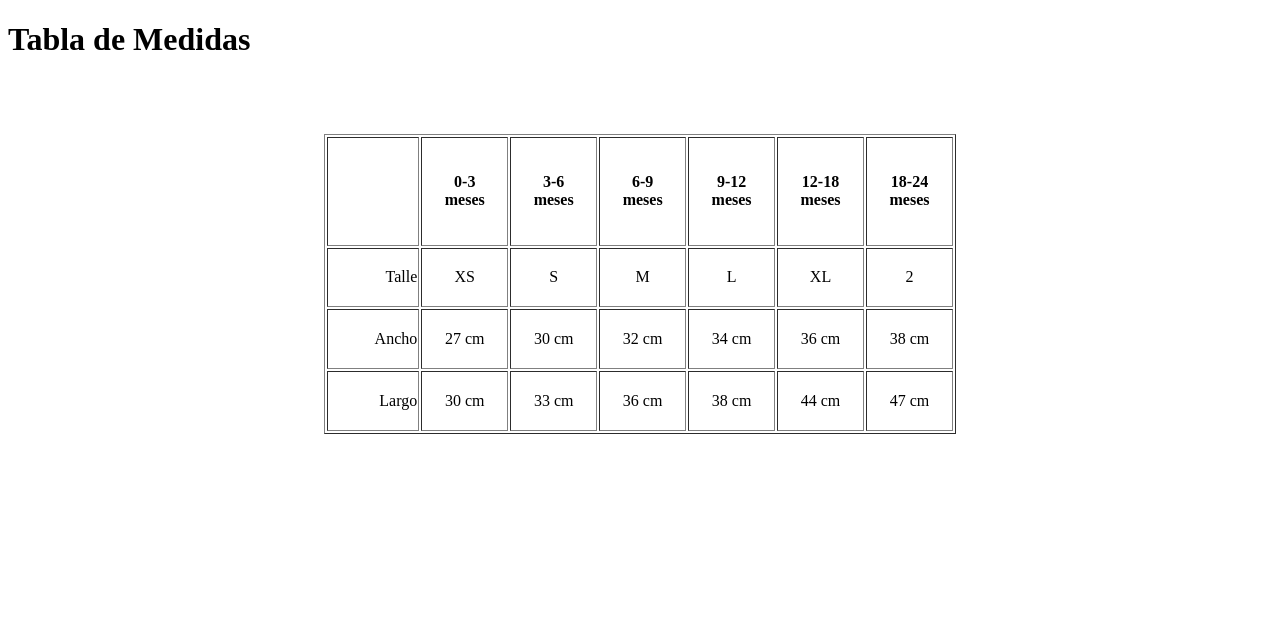
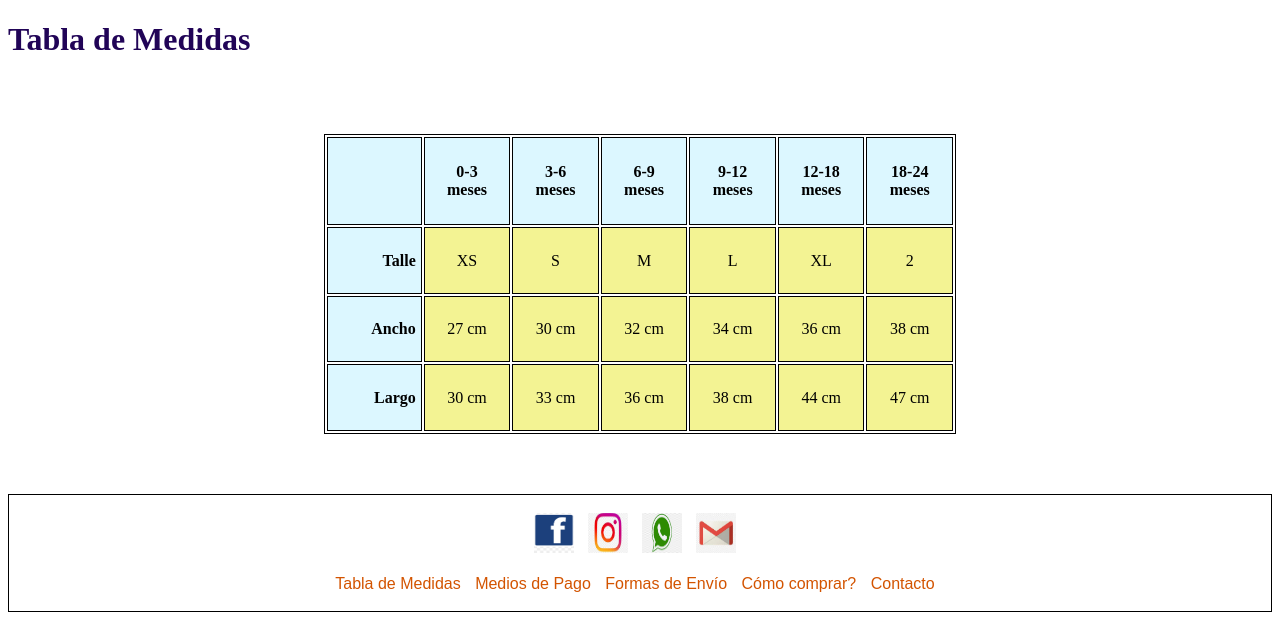
Before and after one commit to german-illesca/veruveru-illesca, a plain HTML site: page tabla-medidas.html in a window 1280 px wide. Drawn offline with Linux system fonts and the light colour scheme.

Commit message:
Agregado de formatos usando CSS

```diff
--- /dev/null
+++ b/styles.css
@@ -0,0 +1,80 @@
+h1 {
+    color: rgb(33, 4, 87);
+}
+
+h2 {
+    color: rgb(100, 51, 192);
+}
+
+footer {
+    text-align: center;
+    border: 1px black solid;
+    margin-top: 60px;
+}
+
+footer img {
+    width: 40px;
+    height: 40px;
+}
+
+#menu-footer {
+    font-size: 16px;
+    font-family: sans-serif;
+}
+
+footer a {
+    color: #d35400;
+    padding-right: 10px;
+    text-decoration: none;
+}
+
+.lista ul {
+    padding-left: 0px;
+    padding-right: 0px;
+    padding-top: 0px;
+    padding-bottom: 0px;
+    margin: 0px;
+}
+
+.lista li {
+    list-style-type: none;
+    display: inline;
+    padding-right: 5px;
+}
+
+.tabla-medidas {
+    border-spacing: 2px;
+    border-collapse: separate;
+    height: 300px;
+    width: 50%;
+    margin-left: auto;
+    margin-right: auto;
+    height: 300px;
+    width: 50%;
+    border: black 1px solid;
+}
+
+.tabla-medidas th {
+    background-color: rgb(220, 247, 255);
+    font-weight: bold;
+    border: black 1px solid;
+}
+
+#td-titulo {
+    text-align: right;
+    font-weight: bold;
+    background-color: rgb(220, 247, 255);
+    padding-right: 5px;
+    border: black 1px solid;
+}
+
+.tabla-medidas td {
+    background-color: rgb(243, 243, 147);
+    padding: 5px;
+    border: black 1px solid;
+}
+
+.tabla-medidas tr {
+    text-align: center;
+    border: black 1px solid;
+}
--- a/tabla-medidas.html
+++ b/tabla-medidas.html
@@ -6,14 +6,16 @@
     <meta http-equiv="X-UA-Compatible" content="IE=edge">
     <meta name="viewport" content="width=device-width, initial-scale=1.0">
     <title>VeruVeru Bebes - Tabla de Medidas</title>
+    <link rel="stylesheet" href="styles.css">
 </head>
 
 <body>
     <h1>Tabla de Medidas</h1>
     <br><br><br>
 
-    <table cellspacing="2px" cellpading="5px" border="1px solid black" height="300" width="50%" bgcolor="white" align="center">
-        <tr align="center">
+    <!--cellspacing="2px" cellpading="5px" border="1px solid black" height="300" width="50%" bgcolor="white" align="center" -->
+    <table class="tabla-medidas">
+        <tr>
             <th/>
             <th>
                 0-3<br>meses
@@ -34,8 +36,8 @@
                 18-24<br>meses
             </th>
         </tr>
-        <tr align="center">
-            <td align="right">
+        <tr>
+            <td id="td-titulo">
                 Talle
             </td>
             <td>
@@ -57,8 +59,8 @@
                 2
             </td>
         </tr>
-        <tr align="center">
-            <td align="right">
+        <tr>
+            <td id="td-titulo">
                 Ancho
             </td>
             <td>
@@ -80,8 +82,8 @@
                 38 cm
             </td>
         </tr>
-        <tr align="center">
-            <td align="right">
+        <tr>
+            <td id="td-titulo">
                 Largo
             </td>
             <td>
@@ -107,4 +109,31 @@
 
 </body>
 
+<footer>
+    <br>
+    <div id="redes-sociales">
+        <a href="https://www.facebook.com/Veruverubebes-110839474574402">
+            <img src="./images/facebook.png" alt="Facebook">
+        </a>
+        <a href="https://www.instagram.com/veruveru.bebes">
+            <img src="./images/instagram-2.jfif" alt="Instagram">
+        </a>
+        <a href="https://api.whatsapp.com/send/?phone=5493513231726&text&app_absent=0">
+            <img src="./images/whatsapp.png" alt="Whatsapp">
+        </a>
+        <a href="mailto:german.illesca@gmail.com">
+            <img src="./images/email.jfif" alt="Email">
+        </a>
+    </div>
+    <br>
+    <div id="menu-footer">
+        <a href="./tabla-medidas.html">Tabla de Medidas</a>
+        <a href="./medios-pago.html">Medios de Pago</a>
+        <a href="./formas-envio.html">Formas de Envío</a>
+        <a href="./como-comprar.html">Cómo comprar?</a>
+        <a href="./contacto.html">Contacto</a>
+    </div>
+    <br>
+</footer>
+
 </html>
```
Also changed, not shown: como-comprar.html (+28 -0 lines), contacto.html (+28 -0 lines), formas-envio.html (+28 -0 lines), index.html (+19 -12 lines), medios-pago.html (+28 -0 lines), images/facebook-2.png (added), images/instagram-2.jfif (added).
